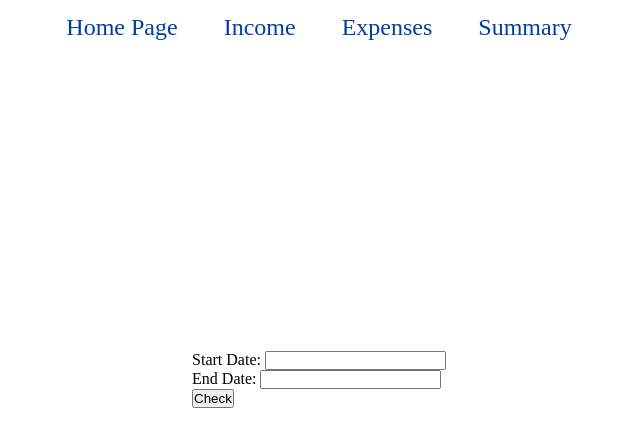
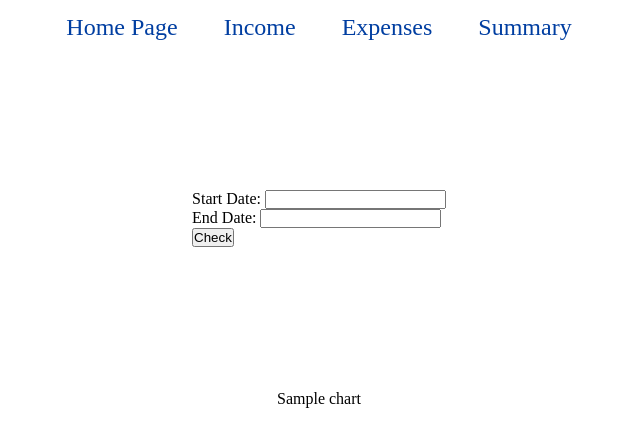
Before and after one commit to Truzi/django-app, a Django app: template budget/mainapp/templates/summary.html in a window 1280 px wide. Shown: the top 447 px of the page, without its empty margins (321-961 px from the left). Run offline with Django 4.2, Linux system fonts and the light colour scheme; tables that the repository leaves empty hold one stand-in row (values such as "Sample post"); the template is opened without the code that fills it: values that come from a table or form of the project are taken from there, most other values are stand-ins (such as "Sample title", 1, 10 or a date in 2020); some libraries are stand-ins or nearby versions.

Commit message:
summary.html chart handling added

```diff
--- a/budget/mainapp/templates/summary.html
+++ b/budget/mainapp/templates/summary.html
@@ -3,9 +3,16 @@
 {% block title %} Summary {% endblock %}
 {% block content %}
 
-  <form>
+  <form action={% url 'summary' %} method="post">
+    {% csrf_token %}
     {{ form.as_div }}
-    <button type="submit">Check</submit>
+    <input type="submit" value="Check"> <!-- input type submit instead of button submit, because it was affecting plotly chart -->
   </form>
 
+  {% if chart %}
+
+    {{ chart|safe }}
+
+  {% endif %}
+
 {% endblock %}
```
